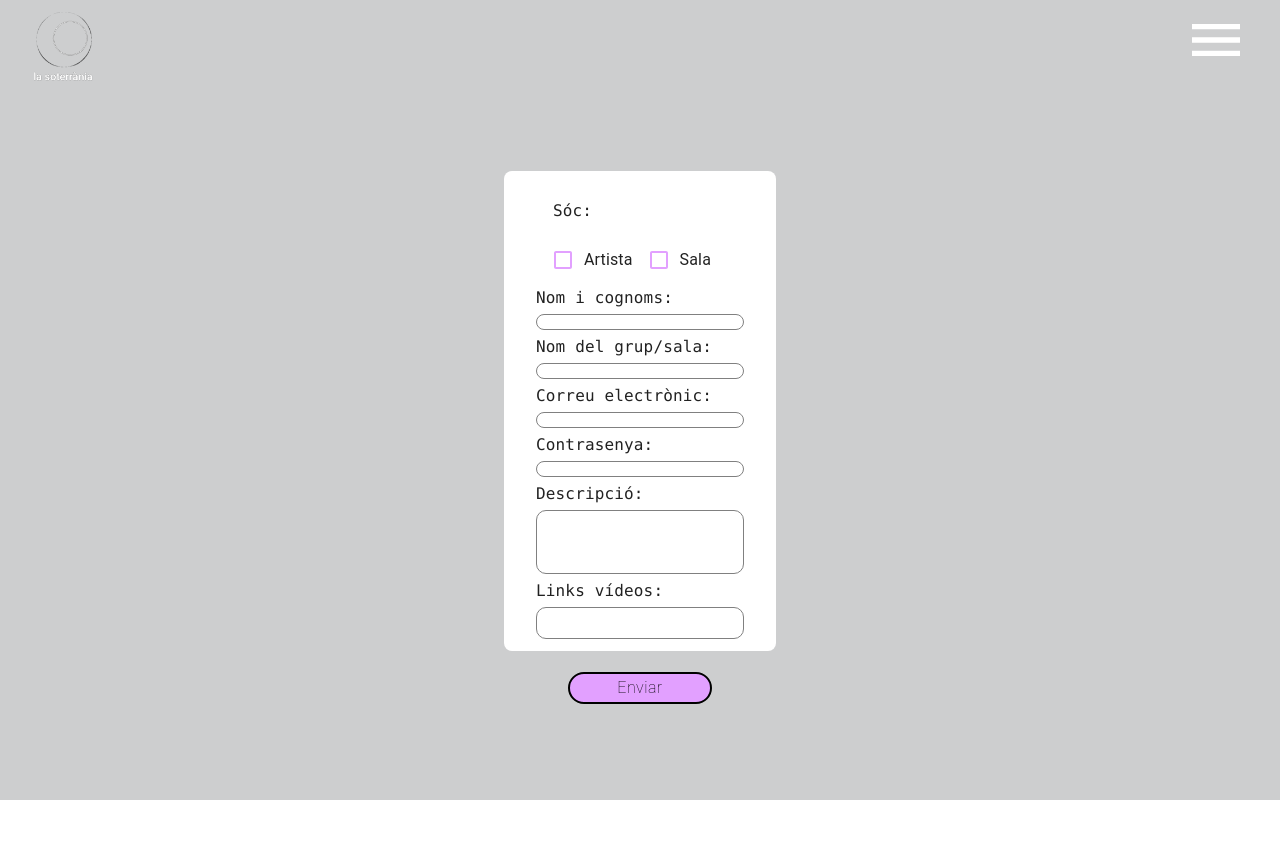
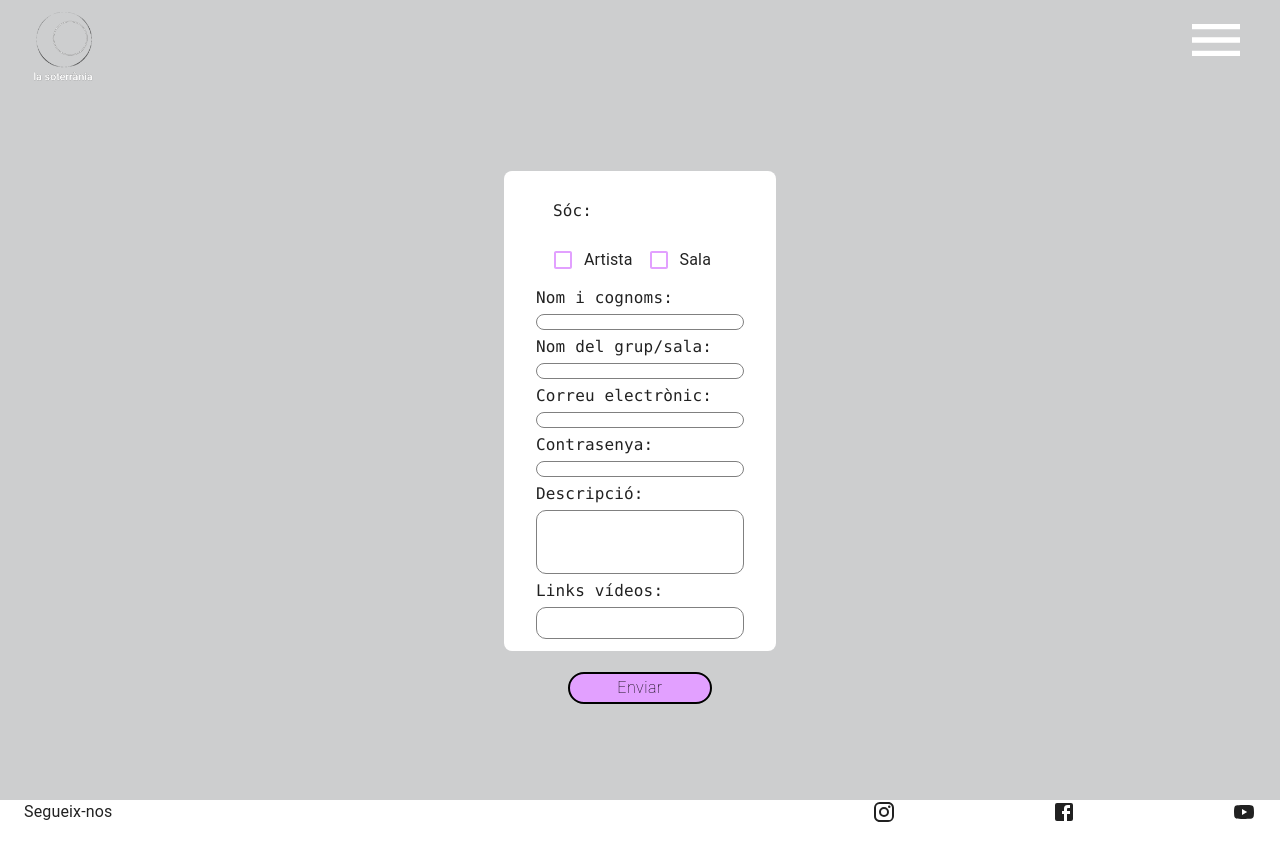
Before and after one commit to soterraniaBcn/la-soterrania, a React (Create React App) app in the folder client/: page / in a window 1280 px wide. Before the commit the page ends 800 px from the top, so only its background shows below. Built offline with nearby package versions, Linux system fonts and the light colour scheme.

Commit message:
#1 footer skeleton

```diff
--- a/client/src/App.css
+++ b/client/src/App.css
@@ -4,6 +4,13 @@ p{
 
 .navbar {
   background-color: transparent !important;
+}
 
+/*FOOTER*/
 
+@media screen and (max-width:550){
+  .MuiGrid-item{
+     width:1vw;
+     padding:5px;
+  }
 }
--- a/client/src/App.js
+++ b/client/src/App.js
@@ -1,6 +1,6 @@
 import React from 'react';
-import HeaderRight from './components/Header'
 import Register from './pages/Register'
+import Footer from './components/Footer'
 import './App.css';
 
 function App() {
@@ -9,7 +9,7 @@ function App() {
   return (
     <>
    <Register/>
-  {/* <HeaderRight/>*/}
+   <Footer/>
     </>
   );
 }
--- /dev/null
+++ b/client/src/components/Footer.jsx
@@ -0,0 +1,50 @@
+import Container from "@material-ui/core/Container";
+import Grid from "@material-ui/core/Grid";
+import Box from "@material-ui/core/Box";
+import Link from "@material-ui/core/Link";
+import InstagramIcon from '@mui/icons-material/Instagram';
+import FacebookIcon from '@mui/icons-material/Facebook';
+import YouTubeIcon from '@mui/icons-material/YouTube';
+
+export default function Footer() {
+  return (
+    <footer>
+      <Box
+        px={{ xs: 3, sm: 10 }}
+        py={{ xs: 5, sm: 10 }}
+        bgcolor="text.secondary"
+        color="white"
+      >
+        <Container maxWidth="lg">
+          <Grid container spacing={5} container justifyContent="space-between">
+
+            <Grid item xs={12} sm={4}>
+              <Box borderBottom={1} >Segueix-nos</Box>
+            </Grid>
+
+            <Grid item xs={12} sm={4} container direction="row"   justifyContent="space-between" >
+              <Box>
+              <Link href="https://www.instagram.com/lasoterrania/" target="_blank" color="inherit">
+                  <InstagramIcon/>
+                </Link>
+              </Box>
+
+              <Box>
+                <Link href="https://www.facebook.com/La-soterr%C3%A0nia-101259562713131" target="_blank" color="inherit">
+                  <FacebookIcon/>
+                </Link>
+              </Box>
+
+              <Box>
+                <Link href="https://www.youtube.com/c/lasoterr%C3%A0nia" target="_blank" color="inherit">
+                  <YouTubeIcon/>
+                </Link>
+              </Box>
+
+            </Grid>
+            </Grid>
+        </Container>
+      </Box>
+    </footer>
+  );
+}
```
